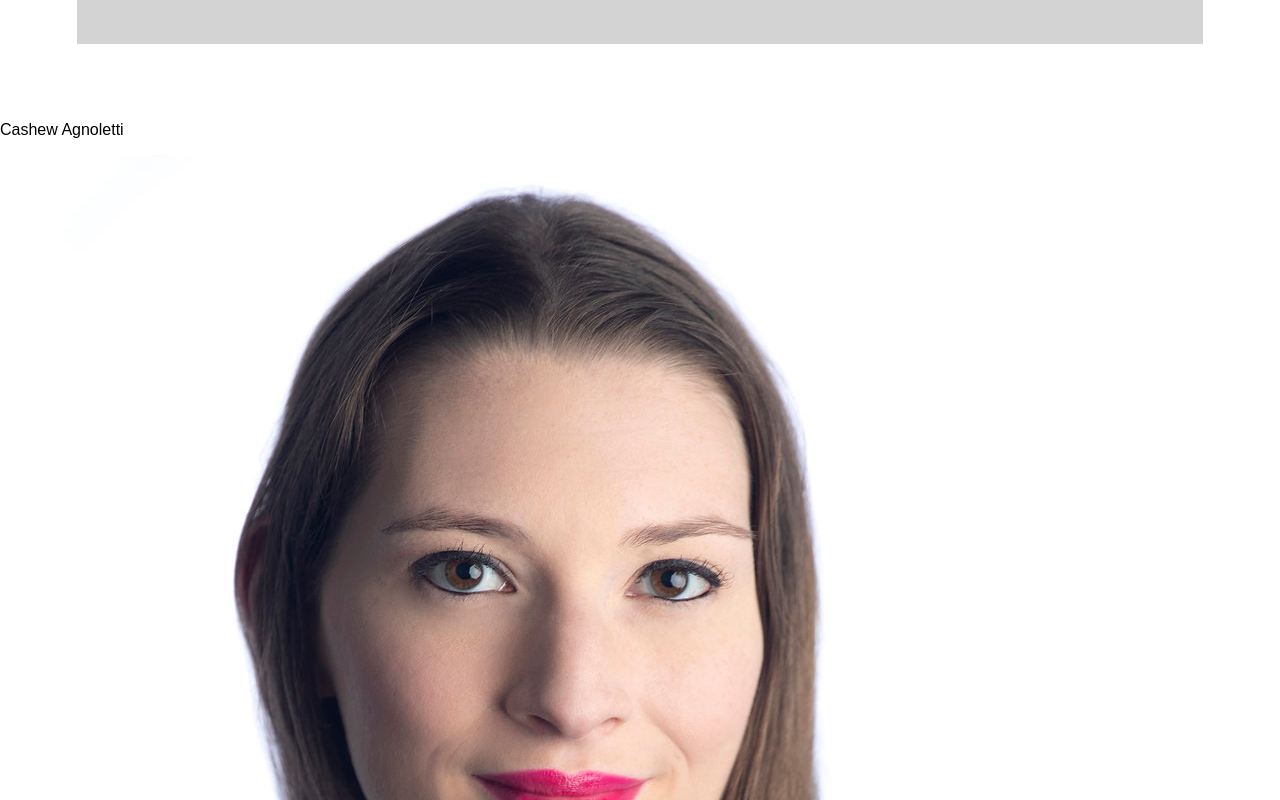
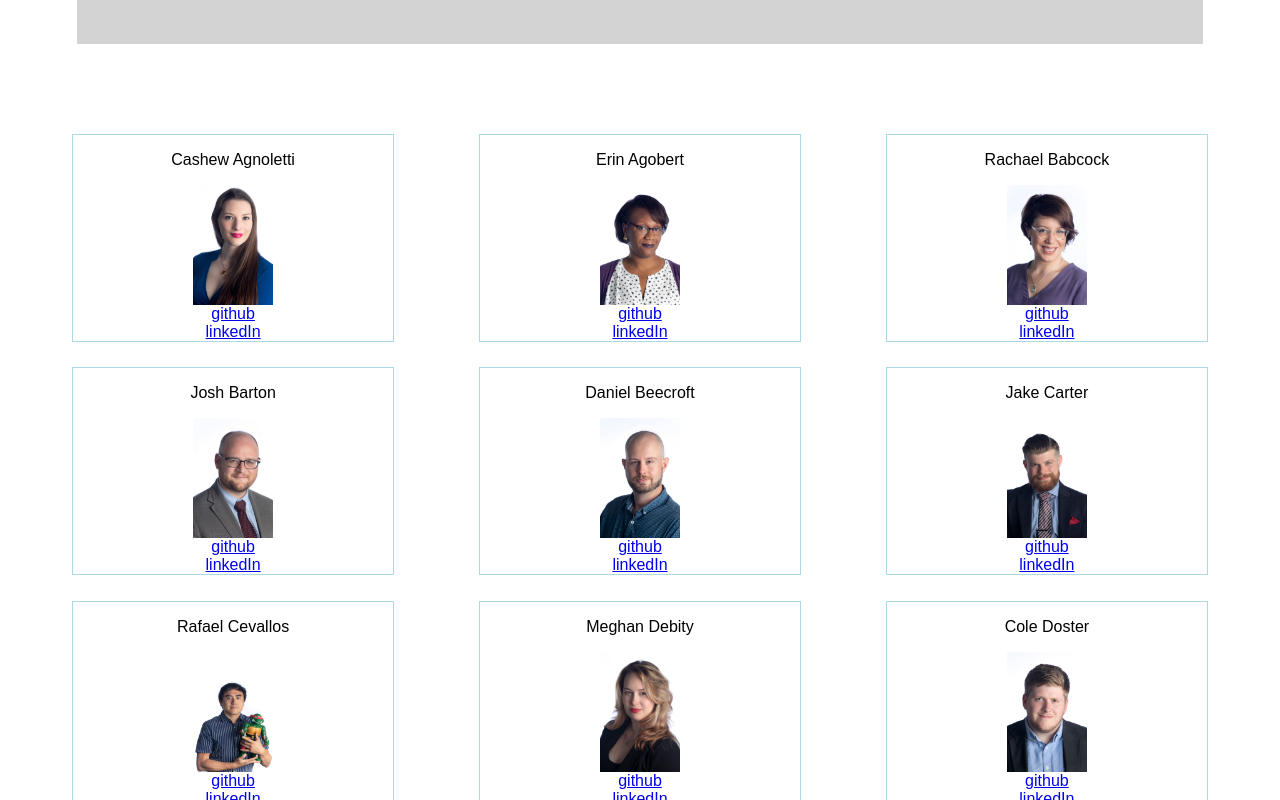
Before and after one commit to nss-day-cohort-25-website/nss-day-cohort-25-website, a React (Create React App) app: page / in a window 1280 px wide. Shown: the part 1380-2180 px from the top of the page. Built offline with nearby package versions, Linux system fonts and the light colour scheme.

Commit message:
added basic css for student cards

```diff
--- a/src/student-cards/StudentBlock.js
+++ b/src/student-cards/StudentBlock.js
@@ -8,11 +8,13 @@ class StudentBlock extends Component {
     render() {
         return (
             <React.Fragment>
+                <div class="container__student">
                 {this.props.students.map(student => (
                     <StudentCard
                         student={student}
                     />
                 ))}
+                </div>
             </React.Fragment>
         )
     }
--- /dev/null
+++ b/src/student-cards/StudentCard.css
@@ -0,0 +1,22 @@
+.container__student{
+    display: flex;
+    flex-flow: row wrap;
+    justify-content: space-evenly;
+    align-items: center;
+}
+
+.card__student {
+    width: 25%;
+    height: 25%;
+    margin: 1%;
+    display: flex;
+    flex-flow: column;
+    justify-content: space-evenly;
+    align-items: center;
+    border: 1px lightblue solid;
+}
+
+.card__student img {
+    height: 25%;
+    width: 25%;
+}
--- a/src/student-cards/StudentCard.js
+++ b/src/student-cards/StudentCard.js
@@ -1,5 +1,5 @@
 import React, { Component } from 'react'
-
+import './StudentCard.css'
 
 class StudentCard extends Component {
 
@@ -7,10 +7,12 @@ class StudentCard extends Component {
     render() {
         return (
             <React.Fragment>
-                <p>{this.props.student.first_name} {this.props.student.last_name}</p>
-                <img src={this.props.student.serious_photo} alt={this.props.student.last_name}/>
-                <a href={this.props.student.github}>github</a>
-                <a href={this.props.student.linkedin}>linkedIn</a>
+                <div class="card__student">
+                    <p>{this.props.student.first_name} {this.props.student.last_name}</p>
+                    <img src={this.props.student.serious_photo} alt={this.props.student.last_name}/>
+                    <a href={this.props.student.github}>github</a>
+                    <a href={this.props.student.linkedin}>linkedIn</a>
+                </div>
             </React.Fragment>
         )
     }
```
